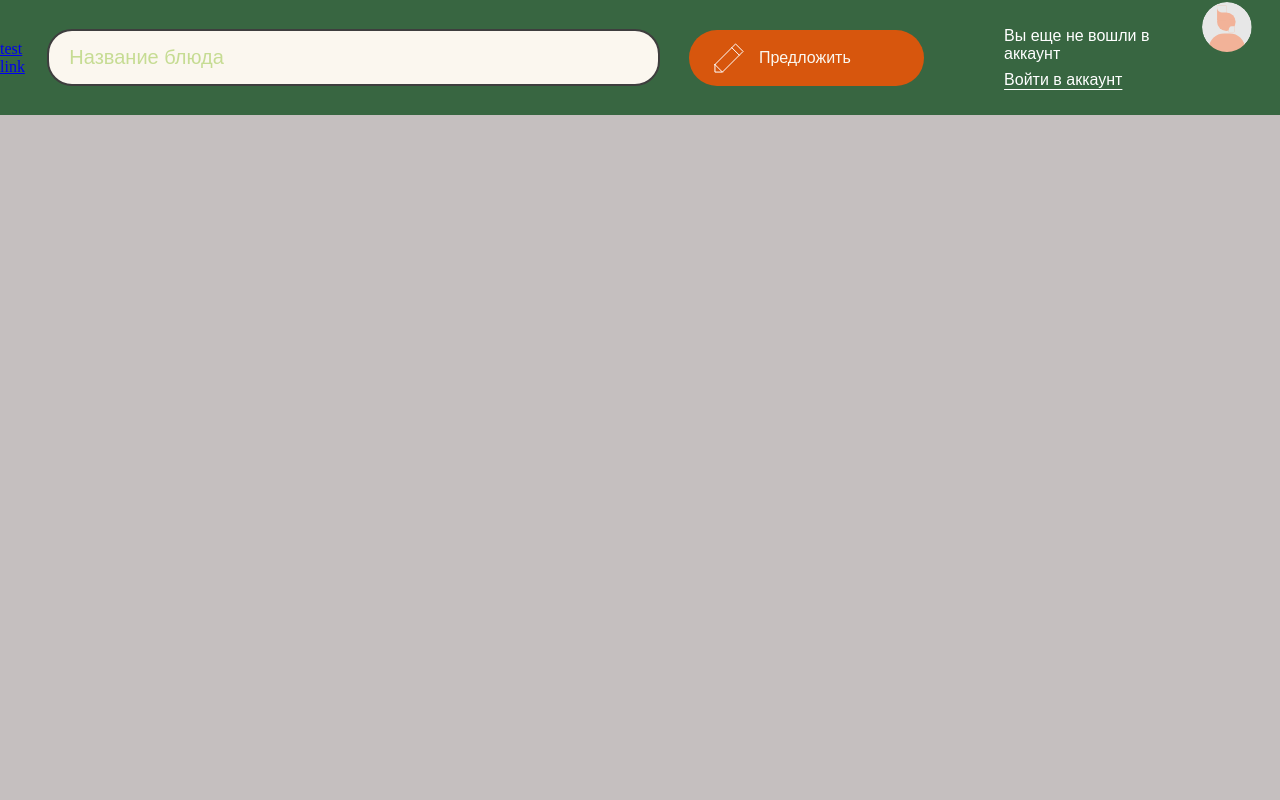
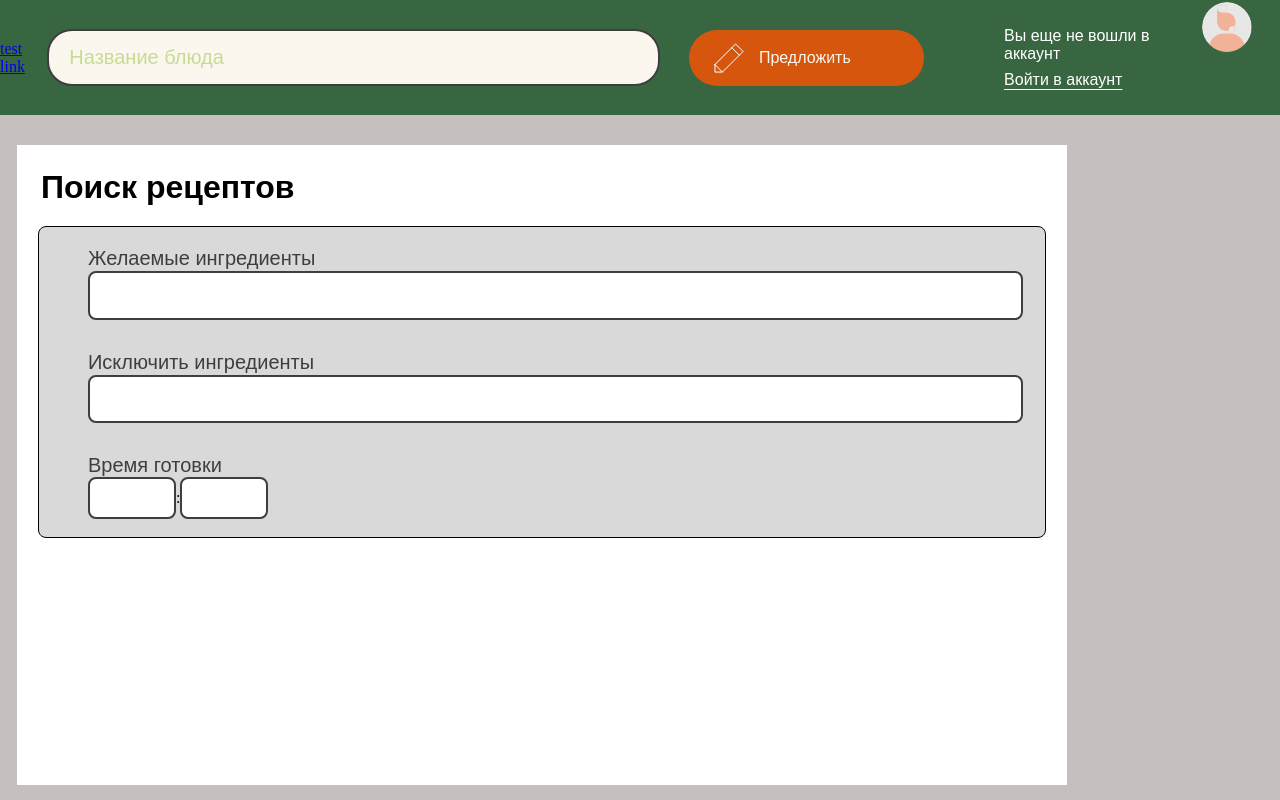
Before and after one commit to swan0sasha/boar_appetit_front, a React (Create React App) app: page / in a window 1280 px wide. Built offline with nearby package versions, Linux system fonts and the light colour scheme.

Commit message:
(Re)added Main page

```diff
--- a/src/App.js
+++ b/src/App.js
@@ -1,13 +1,12 @@
-import CentralPanel from "./components/CentralPanel";
-import Top from "./components/Top";
 import {Routes, Route, Link} from 'react-router-dom'
 import {RecipePage} from './pages/RecipePage'
+import {MainPage} from './pages/MainPage'
 
 function App() {
     return (
         <div className="App">
             <Routes>
-                <Route path={"/"} element={<Top/>}/>
+                <Route path={"/"} element={<MainPage/>}/>
                 <Route path={"/recipes/*"} element={<RecipePage/>}/>
             </Routes>
         </div>
--- a/src/pages/MainPage.jsx
+++ b/src/pages/MainPage.jsx
@@ -0,0 +1,13 @@
+import React from "react";
+import CentralPanel from "../components/CentralPanel";
+import Top from "../components/Top";
+
+function MainPage() {
+    return (
+        <div>
+            <Top/>
+            <CentralPanel/>
+        </div>
+    )
+}
+export {MainPage}
```
